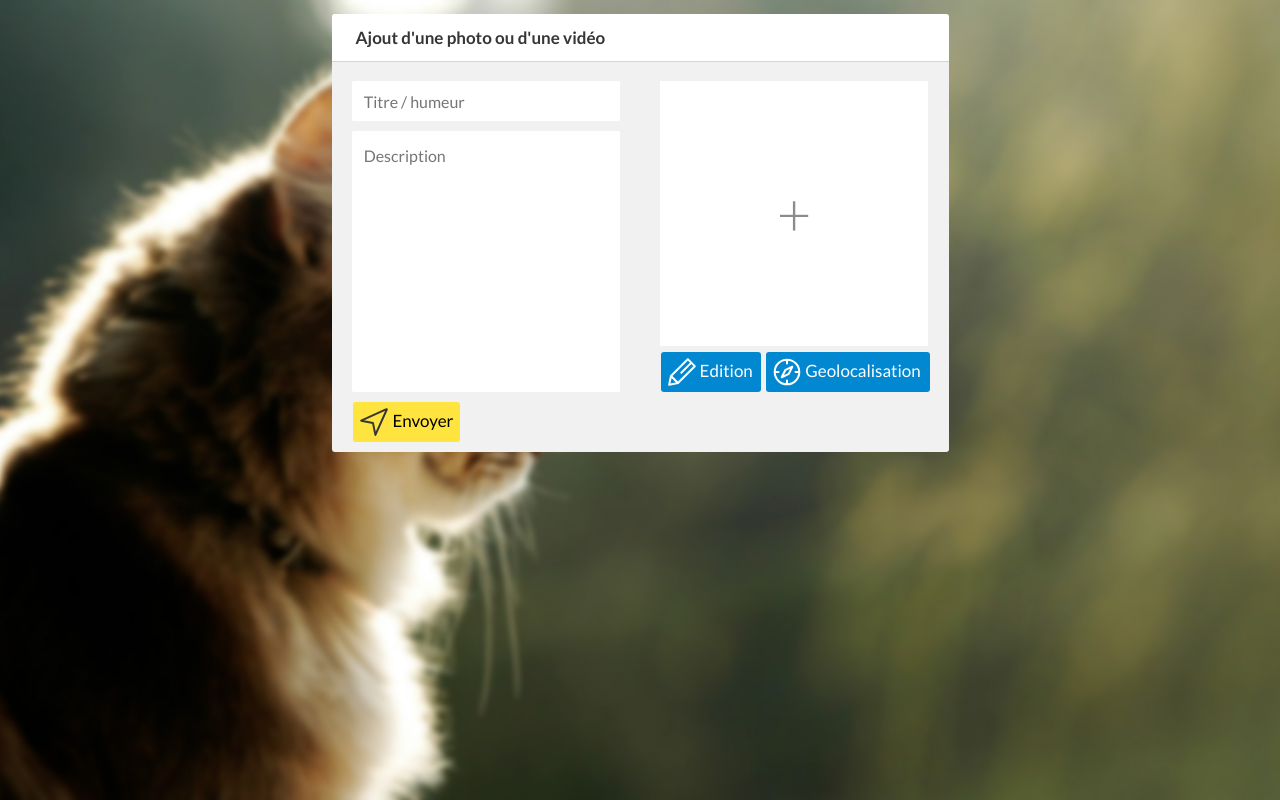
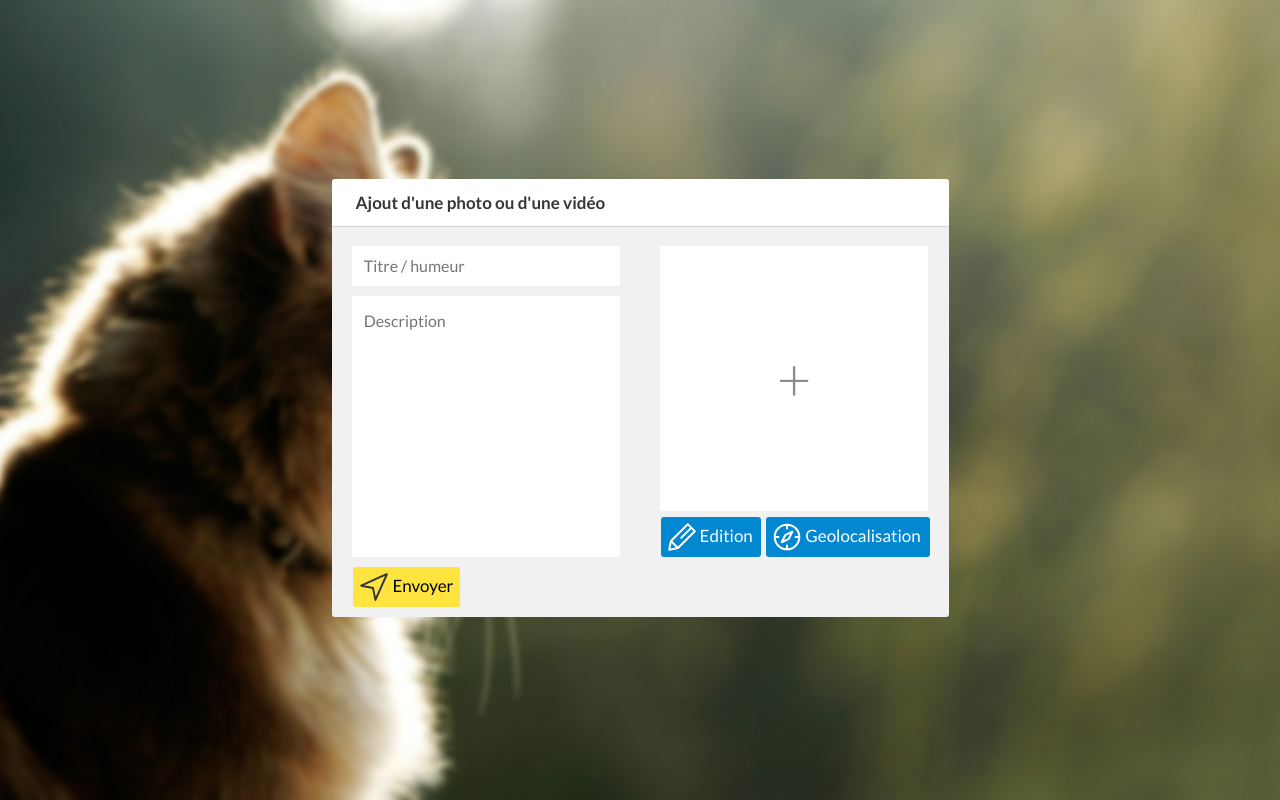
Before and after one commit to stephane-o/travelcat, a website: page ajout-img-vid.html in a window 1280 px wide. Drawn offline with Linux system fonts and the light colour scheme.

Commit message:
vertical align window : ajout photo/video

```diff
--- a/ajout-img-vid.html
+++ b/ajout-img-vid.html
@@ -11,7 +11,6 @@
 
 <body>
     <div class="wrapper-fenetreajout">
-        <div class="section">
         <div class="grid">
             <div class="row fenetreajout">
                 <div class="col col-6">
@@ -23,9 +22,11 @@
                     <input type="text" placeholder="Titre / humeur" name="titre-humeur">
                 </div>
                 <div class="col col-3 col-offset-3 champsajout-2">
-                        <a href="#"><div class=boutonajoutphoto>
+                    <a href="#">
+                        <div class=boutonajoutphoto>
                             <p>+</p>
-                            </div></a>
+                        </div>
+                    </a>
                 </div>
                 <div class="col col-3 col-push-2 champsajout-3">
                     <textarea type="textarea" placeholder="Description" name="description"></textarea>
@@ -54,7 +55,6 @@
             </div>
         </div>
     </div>
-    </div>
 </body>
 
 </html>
--- a/css/style.css
+++ b/css/style.css
@@ -469,15 +469,25 @@ footer {
 .wrapper-fenetreajout {
     padding-top: 14px;
     padding-bottom: 14px;
+    display: table;
+    overflow: hidden;
+    text-align: center;
     height: 100%;
-    margin: 0 auto;
+    width: 100%;
+}
+
+.wrapper-fenetreajout .grid {
+    display: table-cell;
+    vertical-align: middle;
+    height: 100%;
+    width: 100%;
 }
 
 .fenetreajout {
     background-color: #f1f1f2;
     border-radius: 3px;
     width:93.125%; /* 298px / 320px */
-    margin: 0 auto;
+    display:inline-block;
 }
 
 .fenetreajout .titre {
```
Lines whose indentation alone changed are shown as unchanged.
